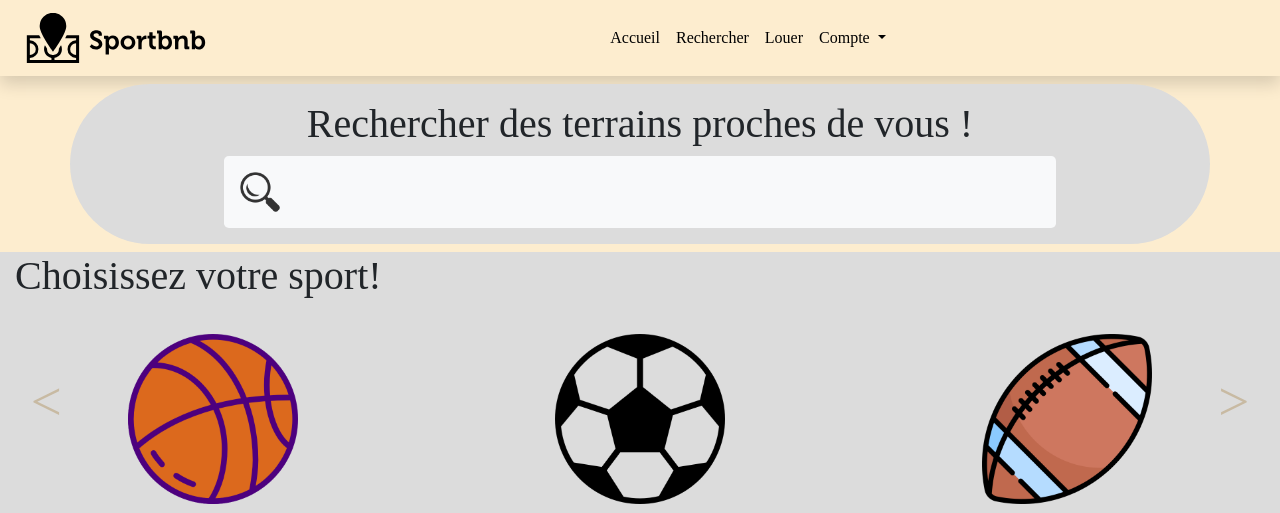
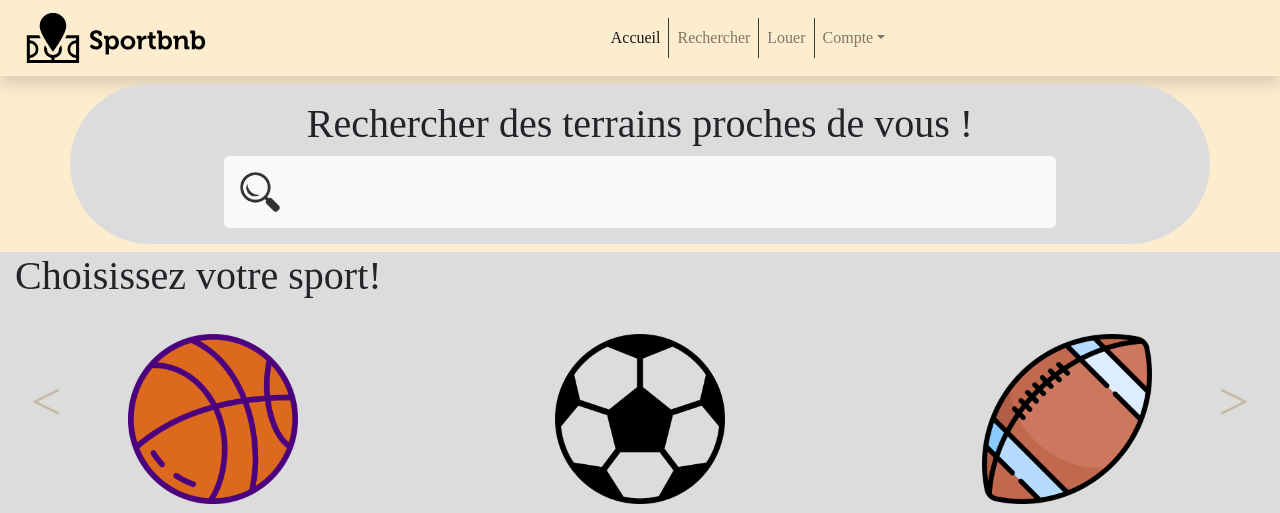
Before and after one commit to Nanok09/ProjetWeb, a PHP site: page / in a window 1280 px wide. Shown: the top 513 px of the page. Run offline with PHP 8.4, Linux system fonts and the light colour scheme.

Commit message:
header v1

```diff
--- a/templates/header.php
+++ b/templates/header.php
@@ -1,9 +1,5 @@
-<link rel="stylesheet" type="text/css" href="../css/header.css">
-
-<?php
 
 
-?>
 
 <!DOCTYPE html>
 <html lang="en">
@@ -12,6 +8,8 @@
     <meta name="viewport" content="width=device-width, initial-scale=1, shrink-to-fit=no">
     <link rel="stylesheet" href="https://cdn.jsdelivr.net/npm/bootstrap@4.6.0/dist/css/bootstrap.min.css" integrity="sha384-B0vP5xmATw1+K9KRQjQERJvTumQW0nPEzvF6L/Z6nronJ3oUOFUFpCjEUQouq2+l" crossorigin="anonymous">
     <link rel="stylesheet" href="css/common.css" type="text/css">
+    <link rel="stylesheet" type="text/css" href="../css/header.css">
+
     <title>Sport'BnB</title>
 
     <script src="https://code.jquery.com/jquery-3.5.1.slim.min.js" integrity="sha384-DfXdz2htPH0lsSSs5nCTpuj/zy4C+OGpamoFVy38MVBnE+IbbVYUew+OrCXaRkfj" crossorigin="anonymous"></script>
@@ -26,11 +24,15 @@
             border-radius: 20px
             !important;
         }
-
+        #deconnexion:hover {
+            color: red;
+        !important;
+        }
         ul.navbar-nav a:hover {
             color: white
             !important;
         }
+
 
 
     </style>
@@ -39,38 +41,77 @@
 <body>
 
 
-
-<nav class="navbar navbar-expand-lg navbar-light shadow" style="background-color: #fdedcf;" aria-label="Tenth navbar example">
-    <a class="navbar-brand" href="#">
+<nav class="navbar navbar-expand-lg navbar-light shadow">
+    <a class="navbar-brand" href="index.php?view=accueil">
         <img src="images/logo.svg" width="200" height="50" alt="">
     </a>
-    <div class="container-fluid">
-        <button class="navbar-toggler" type="button" data-bs-toggle="collapse" data-bs-target="#navbarsExample08" aria-controls="navbarsExample08" aria-expanded="false" aria-label="Toggle navigation">
+    <button class="navbar-toggler" type="button" data-toggle="collapse" data-target="#navbarsExample08" aria-controls="navbarsExample08" aria-expanded="false" aria-label="Toggle navigation">
         <span class="navbar-toggler-icon"></span>
     </button>
+
     <div class="collapse navbar-collapse justify-content-md-center" id="navbarsExample08">
         <ul class="navbar-nav">
-                <li class="nav-item">
-                    <a class="nav-link" style="color: black" href="#">Accueil</a>
+            <li class="nav-item active border-right border-dark">
+                <a class="nav-link" href="index.php?view=accueil">Accueil<span class="sr-only">(current)</span></a>
             </li>
-                <li class="nav-item">
-                    <a class="nav-link" style="color: black" href="#">Rechercher</a>
+            <li class="nav-item border-right border-dark">
+                <a class="nav-link" href="index.php?view=recherche">Rechercher</a>
             </li>
-                <li class="nav-item">
-                    <a class="nav-link" style="color: black" href="#">Louer</a>
+            <li class="nav-item border-right border-dark">
+                <a class="nav-link" href="index.php?view=louer" tabindex="-1" aria-disabled="true">Louer</a>
             </li>
             <li class="nav-item dropdown">
-                    <a class="nav-link dropdown-toggle" href="#" id="navbarDropdown" role="button" data-toggle="dropdown" aria-haspopup="true" aria-expanded="false" style="color: black">
-                        Compte
-                    </a>
-                    <div class="dropdown-menu" aria-labelledby="navbarDropdown" style="background-color: #153455;">
-                        <a class="dropdown-item" href="#" style="color: white">Mon Compte</a>
-                        <a class="dropdown-item" href="#" style="color: white">Mes Discussions</a>
-                        <div class="dropdown-divider"></div>
-                        <a class="dropdown-item" href="#" style="color: red">Me Déconnecter</a>
+                <a class="nav-link dropdown-toggle" href="#" id="dropdown08" data-toggle="dropdown" aria-haspopup="true" aria-expanded="false">Compte</a>
+                <div class="dropdown-menu" aria-labelledby="dropdown08">
+                    <a class="dropdown-item" href="index.php?view=compte">Mon Compte</a>
+                    <a class="dropdown-item" href="index.php?view=discussions">Mes discussions</a>
+                    <?php
+                    if (valider("connecte","SESSION"))
+                    {
+                    echo "<a id=\"deconnexion\" class=\"dropdown-item text-danger\" href=\"controleur.php?action=Logout\">Se Déconnecter</a>";
+                    }
+                    else{
+                       echo " <a class=\"dropdown-item\" href=\"index.php?view=login-signin\">Inscription/Connexion</a>";
+                    }
+                    ?>
                 </div>
             </li>
         </ul>
     </div>
-    </div>
 </nav>
+
+<!--<nav class="navbar navbar-expand-lg navbar-light shadow" style="background-color: #fdedcf;">-->
+<!---->
+<!--    <div class="container-fluid">-->
+<!--        <a class="navbar-brand" href="#">-->
+<!--            <img src="images/logo.svg" width="200" height="50" alt="">-->
+<!--        </a>-->
+<!--        <button class="navbar-toggler" type="button" data-bs-toggle="collapse" data-bs-target="#navbarsExample08" aria-controls="navbarsExample08" aria-expanded="false" aria-label="Toggle navigation">-->
+<!--            <span class="navbar-toggler-icon"></span>-->
+<!--        </button>-->
+<!--        <div class="navbar-collapse justify-content-md-center collapse" id="navbarsExample08">-->
+<!--            <ul class="navbar-nav">-->
+<!--                <li class="nav-item">-->
+<!--                    <a class="nav-link" style="color: black" href="#">Accueil</a>-->
+<!--                </li>-->
+<!--                <li class="nav-item">-->
+<!--                    <a class="nav-link" style="color: black" href="#">Rechercher</a>-->
+<!--                </li>-->
+<!--                <li class="nav-item">-->
+<!--                    <a class="nav-link" style="color: black" href="#">Louer</a>-->
+<!--                </li>-->
+<!--                <li class="nav-item dropdown">-->
+<!--                    <a class="nav-link dropdown-toggle" href="#" id="navbarDropdown" role="button" data-toggle="dropdown" aria-haspopup="true" aria-expanded="false" style="color: black">-->
+<!--                        Compte-->
+<!--                    </a>-->
+<!--                    <div class="dropdown-menu" aria-labelledby="navbarDropdown" style="background-color: #153455;">-->
+<!--                        <a class="dropdown-item" href="#" style="color: white">Mon Compte</a>-->
+<!--                        <a class="dropdown-item" href="#" style="color: white">Mes Discussions</a>-->
+<!--                        <div class="dropdown-divider"></div>-->
+<!--                        <a class="dropdown-item" href="#" style="color: red">Me Déconnecter</a>-->
+<!--                    </div>-->
+<!--                </li>-->
+<!--            </ul>-->
+<!--        </div>-->
+<!--    </div>-->
+<!--</nav>-->
```
Lines whose indentation alone changed are shown as unchanged.
